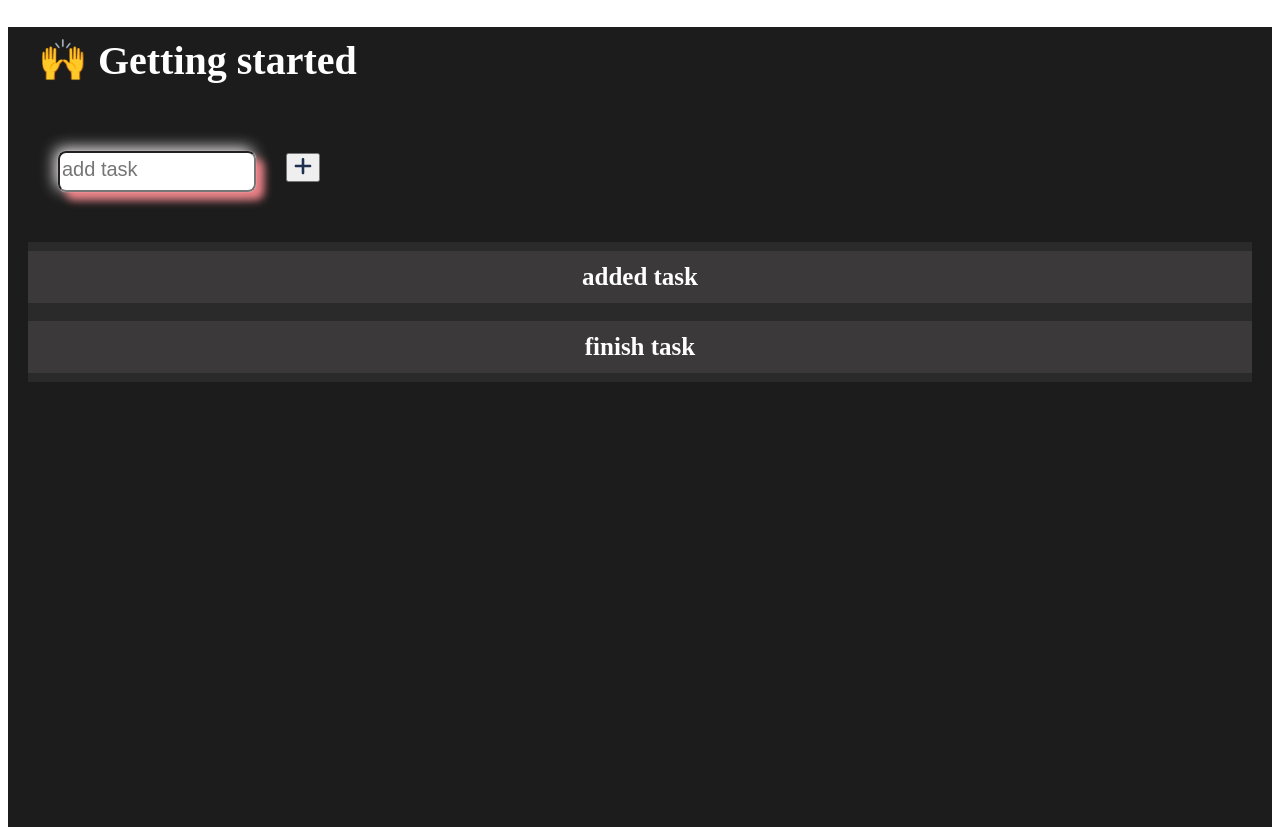
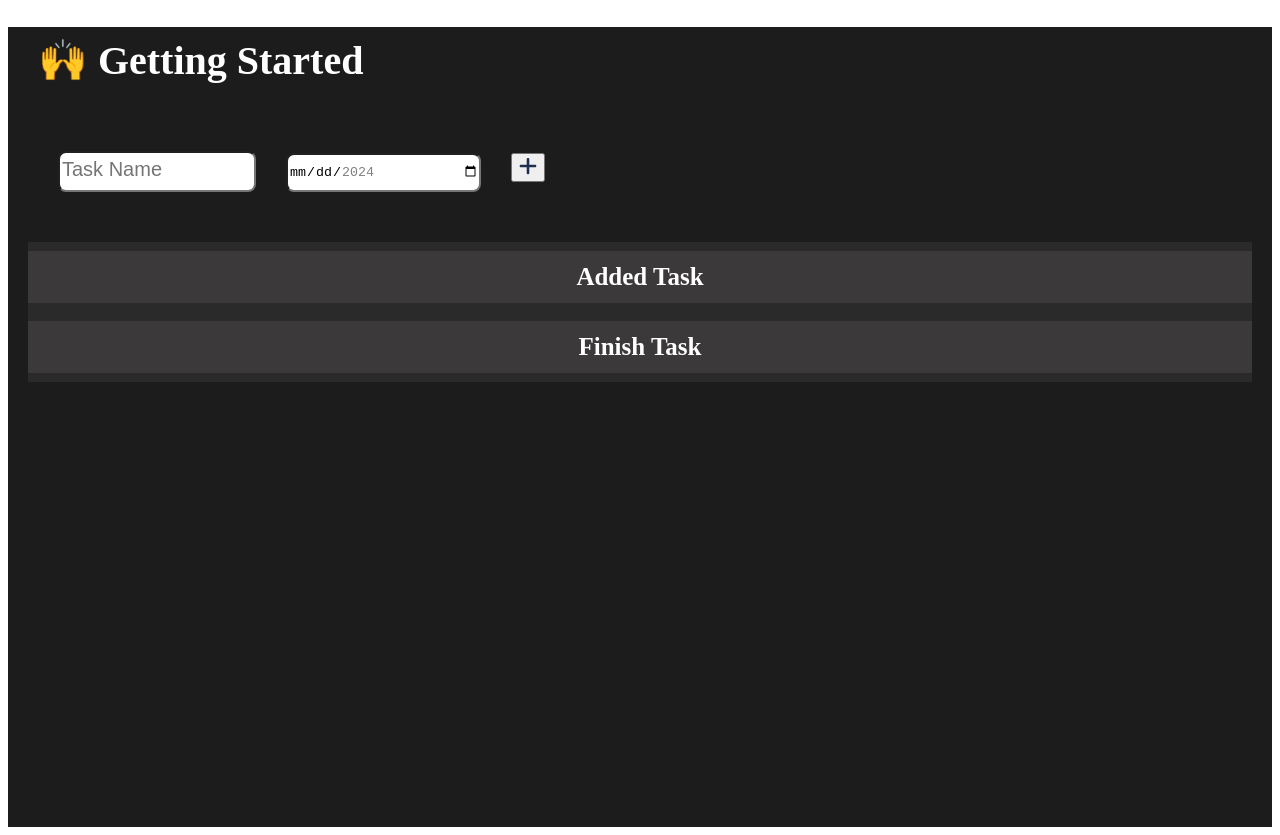
Before and after one commit to abhishekkr523/todoApp, an Angular app: page / in a window 1280 px wide. Built offline with nearby package versions, Linux system fonts and the light colour scheme.

Commit message:
adding a new inputfield and implement validation on it

```diff
--- a/src/app/app.component.html
+++ b/src/app/app.component.html
@@ -1,11 +1,12 @@
 <div class="todo">
   <div class="container">
-    <h1> <span>🙌 </span>Getting started</h1>
+    <h1> <span>🙌 </span>Getting Started</h1>
     <div class="addData">
       <div class="addbtn">
-      <input id="addtask" type="text" #inputValue placeholder="add task" [value]="editedTodo"  >
-      <button class="addicon" (click)="addTask(inputValue)"><img src="/assets/plus-solid.svg" alt=""></button>
-    </div>
+        <input id="addtask" type="text" [(ngModel)]="taskName" placeholder="Task Name"  >
+        <input id="addtask" type="date" [(ngModel)]="taskDate"  min="2024-01-11" max="2024-02-11">
+        <button class="addicon" (click)="addTask(taskName, taskDate)"><img src="/assets/plus-solid.svg" alt=""></button>
+      </div>
       <div class="sms">
         <p>{{message}}</p>
       </div>
@@ -13,13 +14,15 @@
     <table>
       <tbody>
         <tr>
-          <th>added task</th>
+          <th>Added Task</th>
         </tr>
         <tr class="action-area" *ngFor="let task of taskArray let i=index ">
           <input id="check" type="checkbox" (click)="doFinish(i)">
-          <td id="task">{{task}}</td>
+          <td id="task">{{task.name}}</td>
+          <td id="task">{{task.taskDate}}</td>
           <button class="prev_button button" (click)="deleteTask(i)"><img src="/assets/trash-solid.svg" alt=""></button>
-          <button class="prev_button button" (click)="editTask(i)"><img src="/assets/user-pen-solid.svg" alt=""></button>
+          <button class="prev_button button" (click)="editTask(i)"><img src="/assets/user-pen-solid.svg"
+              alt=""></button>
         </tr>
       </tbody>
     </table>
@@ -27,11 +30,12 @@
     <table>
       <tbody>
         <tr>
-          <th>finish task</th>
+          <th>Finish Task</th>
         </tr>
         <tr *ngFor="let task of finishTask let i=index ">
           <input id="check" type="checkbox" checked (click)="doUnfinish(i)">
-          <td id="task"> <s>{{task}}</s> </td>
+          <td id="task"> <s>{{task.name}}</s> </td>
+          <td id="task"> <s>{{task.taskDate}}</s> </td>
         </tr>
       </tbody>
     </table>
--- a/src/app/app.component.scss
+++ b/src/app/app.component.scss
@@ -68,7 +68,7 @@
     color: black;
     border-radius: 8px;
     background-color:#ffff;
-    box-shadow: 0 0 1px #fff, 8px 8px 8px #ed8287, -3px -3px 15px #f0ecec;
+    // box-shadow: 0 0 1px #fff, 8px 8px 8px #ed8287, -3px -3px 15px #f0ecec;
 }
 #check{
     width: 10vw;
@@ -80,27 +80,27 @@
 
 
 .button {
-    background-color: #fd878d;
-    border-radius: 50%;
-    height: 50px;
-    width: 50px;
+//     background-color: #fd878d;
+//     border-radius: 50%;
+//     height: 50px;
+//     width: 50px;
     padding: 5px;
     margin: 15px;
-    display: flex;
-    align-items: center;
-    justify-content: center;
-    box-shadow: 0 0 2px #fff, 8px 8px 8px #ff5e66, -3px -3px 15px #f0ecec;
+//     display: flex;
+//     align-items: center;
+//     justify-content: center;
+//     box-shadow: 0 0 2px #fff, 8px 8px 8px #ff5e66, -3px -3px 15px #f0ecec;
 }
 
-.button::before {
-    position: absolute;
-    content: "";
-    height: 47px;
-    width: 47px;
-    /* background: transparent; */
-    border: 4px solid #ffffff;
-    border-radius: inherit;
-}
+// .button::before {
+//     position: absolute;
+//     content: "";
+//     height: 47px;
+//     width: 47px;
+//     /* background: transparent; */
+//     border: 4px solid #ffffff;
+//     border-radius: inherit;
+// }
 .addicon img{
     height: 20px;
 }
--- a/src/app/app.component.ts
+++ b/src/app/app.component.ts
@@ -1,79 +1,75 @@
-import { Component } from '@angular/core';
+import { Component, OnInit } from '@angular/core';
 
 @Component({
   selector: 'app-root',
   templateUrl: './app.component.html',
-  styleUrl: './app.component.scss'
+  styleUrls: ['./app.component.scss']
 })
-export class AppComponent {
+export class AppComponent implements OnInit {
   title = 'todoapp';
   taskArray: any[] = [];
   finishTask: any[] = [];
   edit: any | null = null;
   message: any;
-  editedTodo: string = '';
+  taskName: string = '';
+  taskDate: string = '';
 
   // Load data from local storage when the component initializes
   ngOnInit() {
     this.loadDataFromLocalStorage();
   }
 
-  addTask(inputValue: any) {
-    const newTask = inputValue.value.trim().charAt(0).toUpperCase() + inputValue.value.trim().slice(1);
+  addTask(name: string, taskDate: string) {
+    const newName = name.charAt(0).toUpperCase() + name.slice(1).replace(/\s+/g, '');
+    const newDate = taskDate.trim();
 
     if (this.edit !== null) {
-      // Update existing todo
-      if (this.editedTodo.trim() !== '') {
-        this.taskArray[this.edit] = push(newTask);
-        this.edit = "";
-        this.editedTodo = "";
-        console.log("ss",this.taskArray[this.edit])
+      this.taskArray[this.edit] = { name: newName, taskDate: newDate };
+      this.edit = null;
+    } else {
+      if (newName.length <= 0) {
+        this.message = 'Please enter task name.';
+      } else if (newDate.length <= 0) {
+        this.message = 'Please enter task date.';
+      } else if(newName.length > 10){
+        this.message = 'Task should be between 1 to 10 character.';
+      }else{
+
+        console.log("digit",newName.length)
+        const newTask = { name: newName, taskDate: newDate };
+        this.taskArray.push(newTask);
+        this.saveDataToLocalStorage();
+        this.taskName = ''; // Clear input field
+        this.taskDate = ''; // Clear input field
+        this.message = '';
+        alert('Task added successfully');
       }
-    } else {
-
-
-    if (newTask.length <= 0) {
-      this.message = "Please enter task"
-    }
-    if (newTask.length > 10) {
-      this.message = "please enter between 1 to 10 character";
-    }
-    if (newTask.length >= 1 && newTask.length <= 10) {
-      this.taskArray.push(newTask);
-      this.saveDataToLocalStorage();
-      console.log(this.taskArray);
-      inputValue.value = '';
-      this.message = "";
-      alert("Task added successfully")
-    }
     }
   }
 
-  editTask(i: any) {
+  editTask(i: number) {
     this.edit = i;
-    console.log("hii", this.edit);
-    this.editedTodo = this.taskArray[i];
-    console.log(this.editedTodo)
+    console.log("i", this.edit)
+    this.taskName = this.taskArray[i].name;
+    this.taskDate = this.taskArray[i].taskDate;
   }
 
-
-  deleteTask(index: any) {
+  deleteTask(index: number) {
     this.taskArray.splice(index, 1);
-    this.saveDataToLocalStorage(); // Save data to local storage after deleting a task
+    this.saveDataToLocalStorage();
   }
 
-  doFinish(i: any) {
+  doFinish(i: number) {
     const taskToMove = this.taskArray.splice(i, 1)[0];
     this.finishTask.push(taskToMove);
-    this.saveDataToLocalStorage(); // Save data to local storage after moving a task to finishTask
+    this.saveDataToLocalStorage();
   }
 
-  doUnfinish(i: any) {
+  doUnfinish(i: number) {
     const taskToMove = this.finishTask.splice(i, 1)[0];
     this.taskArray.push(taskToMove);
-    this.saveDataToLocalStorage(); // Save data to local storage after moving a task from finishTask
+    this.saveDataToLocalStorage();
   }
-
 
   // Save data to local storage
   saveDataToLocalStorage() {
@@ -95,7 +91,3 @@ export class AppComponent {
     }
   }
 }
-
-function push(newTask: any): any {
-  throw new Error('Function not implemented.');
-}
```
